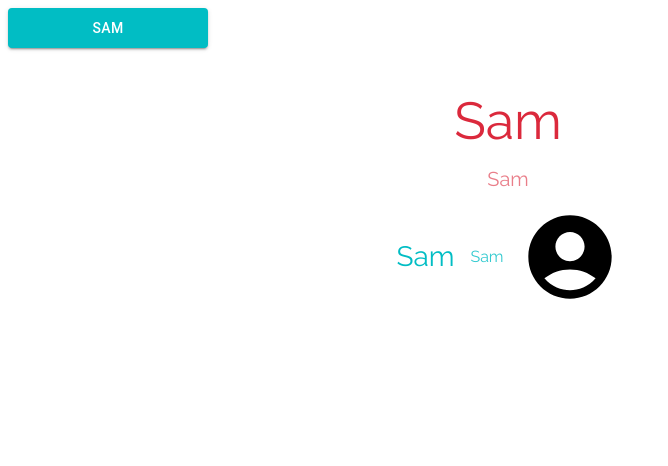
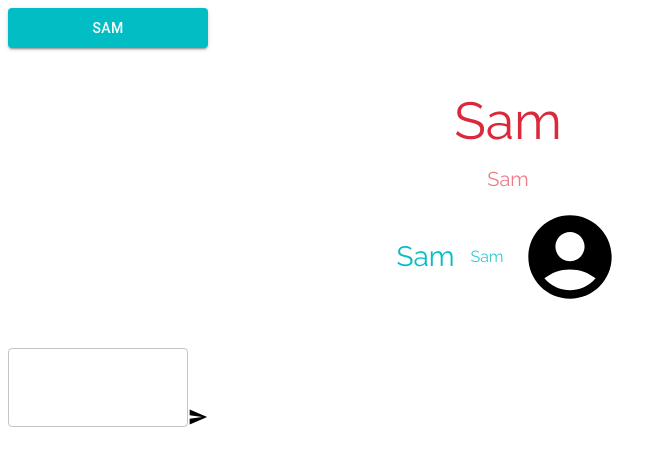
Before and after one commit to ourlit/OurlitComponents, a React (Create React App) app: page / in a window 1280 px wide. Shown: the top 466 px of the page, without its empty margins (0-668 px from the left). Built offline with nearby package versions, Linux system fonts and the light colour scheme.

Commit message:
text input and message input components

```diff
--- a/src/components/index.ts
+++ b/src/components/index.ts
@@ -3,6 +3,7 @@ import { OurlitTitle, OurlitSubtitle, OurlitHeader, OurlitText } from './src/Our
 import OurlitModal from './src/OurlitModal';
 import OurlitIcon from './src/OurlitIcon';
 import { VerticalStack, HorizontalStack } from './src/Stack';
+import { OurlitTextInput, OurlitMessageInput } from './src/Inputs';
 
 export {
     OurlitButton,
@@ -13,5 +14,7 @@ export {
     OurlitModal,
     OurlitIcon,
     VerticalStack,
-    HorizontalStack
+    HorizontalStack,
+    OurlitTextInput,
+    OurlitMessageInput,
 };
--- a/src/components/src/Inputs.tsx
+++ b/src/components/src/Inputs.tsx
@@ -1 +1,75 @@
-const Sam = () => <div />;
+import React, { useState } from 'react';
+import TextField from '@mui/material/TextField';
+import OurlitIcon from './OurlitIcon';
+
+import './styles/inputs.css';
+
+type TextInputProps = {
+    label?: string;
+    value?: string;
+    variant?: 'standard' | 'filled' | 'outlined';
+    onChange?: (event: string) => void;
+    style?: React.CSSProperties;
+    rows?: number;
+    error?: boolean;
+    helperText?: string;
+    multiline?: boolean;
+};
+
+export const OurlitTextInput = ({
+    label, value, variant, onChange, style,
+    rows, error, helperText, multiline
+}: TextInputProps) => {
+
+  const [text, setText] = useState(value ? value : '');
+
+  const labelInUse = label ? label : '';
+  const variantInUse = variant ? variant : 'standard';
+  const rowsInUse = rows ? rows : 1;
+  const helperTextInUse = error ? helperText : undefined;
+
+  const onTextChange = (event: React.ChangeEvent<HTMLInputElement>) => {
+    const newText = event.target.value;
+    setText(newText);
+    onChange && onChange(newText);
+  };
+
+  return (
+    <TextField
+      sx={style}
+      label={labelInUse}
+      value={text}
+      onChange={onTextChange}
+      variant={variantInUse}
+      rows={rowsInUse}
+      error={error}
+      helperText={helperTextInUse}
+      multiline={multiline}
+    />
+  );
+};
+
+export const OurlitMessageInput = ({
+    label, value, variant, onChange, style,
+    rows, error, helperText
+}: TextInputProps) => {
+
+    const rowsInUse = rows ? rows : 2;
+
+    return (
+        <div className="message-input">
+            <OurlitTextInput
+                label={label}
+                value={value}
+                onChange={onChange}
+                style={style}
+                variant={variant}
+                rows={rowsInUse}
+                error={error}
+                helperText={helperText}
+                multiline
+            />
+            <OurlitIcon size="20" type="send" />
+        </div>
+    );
+};
--- a/src/components/src/OurlitIcon.tsx
+++ b/src/components/src/OurlitIcon.tsx
@@ -12,6 +12,7 @@ import CloseIcon from '@mui/icons-material/Close';
 import RefreshIcon from '@mui/icons-material/Refresh';
 import StarIcon from '@mui/icons-material/Star';
 import NotificationsIcon from '@mui/icons-material/Notifications';
+import SendIcon from '@mui/icons-material/Send';
 
 import { OurlitIconProps } from './types/types';
 
@@ -60,6 +61,8 @@ const OurlitIcon = ({ size, type }: OurlitIconProps) => {
                 return <StarIcon />;
             case 'notifications':
                 return <NotificationsIcon />;
+            case 'send':
+                return <SendIcon />;
             default:
                 return <HomeIcon />;
         }
--- /dev/null
+++ b/src/components/src/styles/inputs.css
@@ -0,0 +1,8 @@
+.message-input {
+    width: 200px;
+
+    display: flex;
+    flex-direction: row;
+    justify-content: center;
+    align-items: flex-end;
+}
--- a/src/components/src/types/types.ts
+++ b/src/components/src/types/types.ts
@@ -34,7 +34,7 @@ export type OurlitIconProps = {
     type: (
         'home' | 'menu' | 'search' | 'account' | 'settings' | 'add' |
         'edit' | 'delete' | 'check' | 'close' | 'refresh' | 'star' |
-        'notifications'
+        'notifications' | 'send'
     );
 };
 
--- a/src/index.tsx
+++ b/src/index.tsx
@@ -1,8 +1,28 @@
-import { OurlitButton, OurlitSubtitle, OurlitTitle, OurlitHeader, OurlitText, OurlitModal, OurlitIcon, VerticalStack, HorizontalStack } from './components';
-import React from 'react';
+import {
+  OurlitButton,
+  OurlitHeader,
+  OurlitIcon,
+  OurlitSubtitle,
+  OurlitText,
+  OurlitTitle,
+  OurlitTextInput,
+  OurlitMessageInput,
+  HorizontalStack,
+  VerticalStack,
+} from './components';
+import React, { useState } from 'react';
 import ReactDOM from 'react-dom';
 
-const App = () => (
+const App = () => {
+
+  const [text, setText] = useState('');
+
+  const setTextHelper = (newText: string) => {
+    console.log('here', newText);
+    setText(newText);
+  };
+
+  return (
     <>
       <OurlitButton
         text="Sam"
@@ -19,8 +39,22 @@ const App = () => (
           <OurlitIcon size="100" type="account" />
         </HorizontalStack>
       </VerticalStack>
+      {/* <OurlitTextInput
+        label=""
+        value=""
+        variant="outlined"
+        error
+        helperText="Wrong!"
+      /> */}
+      <OurlitMessageInput
+        label=""
+        value={text}
+        onChange={setTextHelper}
+        variant="outlined"
+      />
     </>
 );
+    };
 
 ReactDOM.render(
   <React.StrictMode>
```
